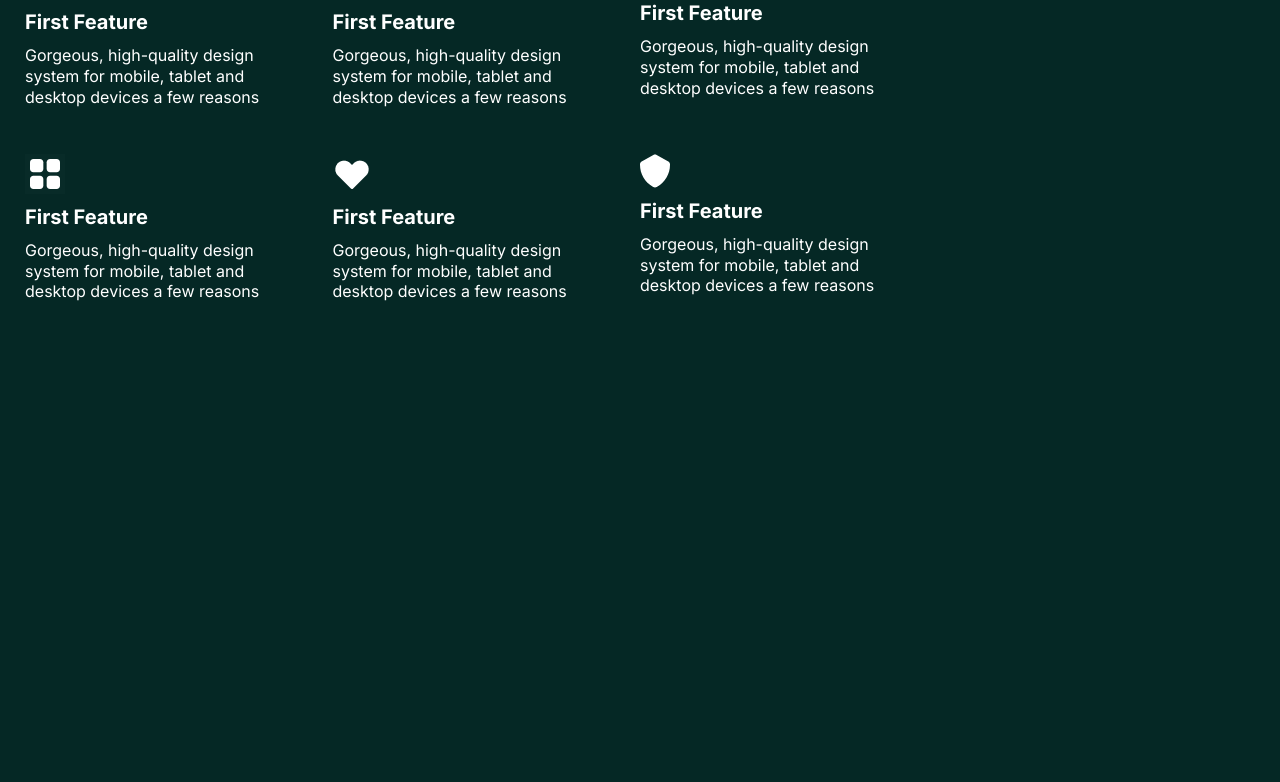
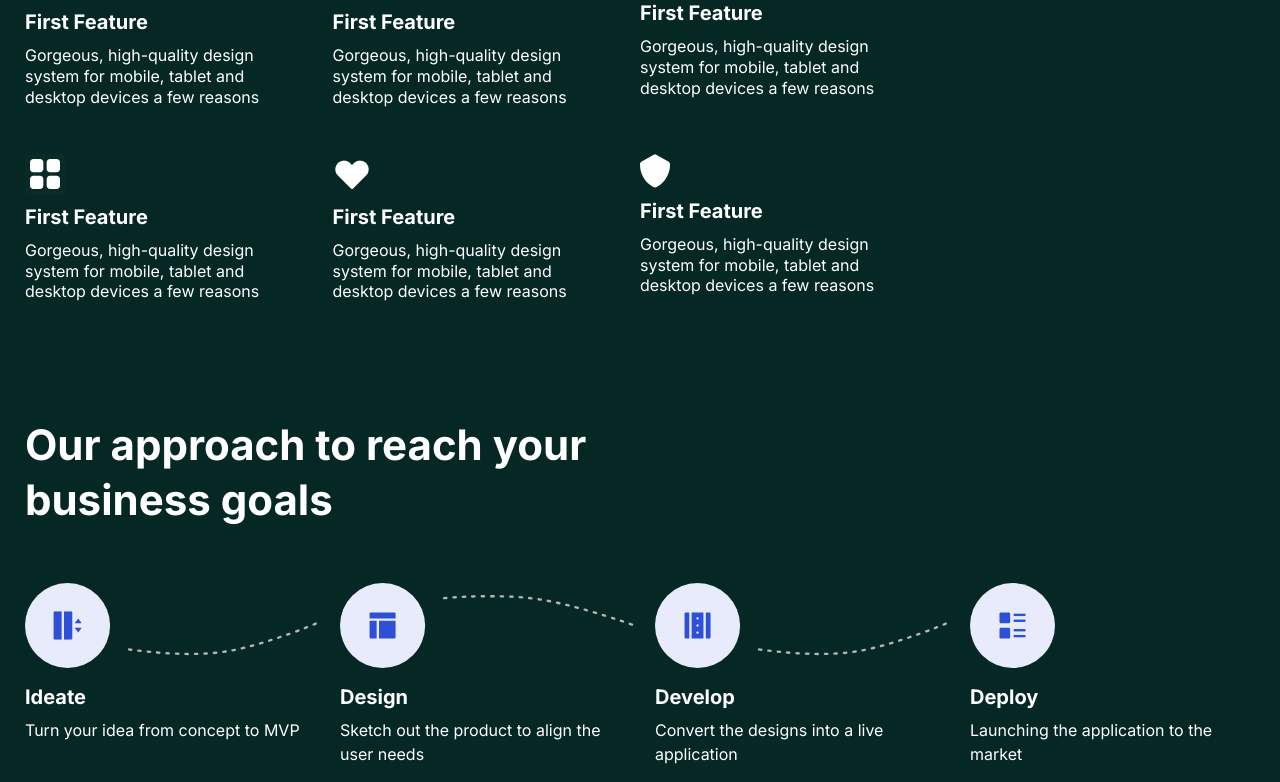
Before and after one commit to ecpieritz/tweakful, a React (Create React App) app: page / in a window 1280 px wide. Shown: the part 1637-2419 px from the top of the page. Before the commit the page ends 1955 px from the top, so only its background shows below. Built offline with nearby package versions, Linux system fonts and the light colour scheme.

Commit message:
Added goals section

```diff
--- /dev/null
+++ b/src/components/Goals/index.js
@@ -0,0 +1,45 @@
+import React from 'react'
+
+import goal1 from '../../assets/imgs/icons/tf-icon__home__goals__01.svg'
+import goal2 from '../../assets/imgs/icons/tf-icon__home__goals__02.svg'
+import goal3 from '../../assets/imgs/icons/tf-icon__home__goals__03.svg'
+import goal4 from '../../assets/imgs/icons/tf-icon__home__goals__04.svg'
+
+const Goals = () => {
+  return (
+    <section className='tf-steps section'>
+      <div className='container-fluid'>
+        <h3>Our approach to reach your business goals</h3>
+
+        <div className='row'>
+          <div className='col-lg-3 mt-5'>
+            <img src={goal1} alt="" className='mb-3' />
+            <h4>Ideate</h4>
+            <p>Turn your idea from concept to MVP</p>
+          </div>
+
+          <div className='col-lg-3 mt-5'>
+            <img src={goal2} alt="" className='mb-3' />
+            <h4>Design</h4>
+            <p>Sketch out the product to align the user needs</p>
+          </div>
+
+          <div className='col-lg-3 mt-5'>
+            <img src={goal3} alt="" className='mb-3' />
+            <h4>Develop</h4>
+            <p>Convert the designs into a live application</p>
+          </div>
+
+          <div className='col-lg-3 mt-5'>
+            <img src={goal4} alt="" className='mb-3' />
+            <h4>Deploy</h4>
+            <p>Launching the application to the market</p>
+          </div>
+
+        </div>
+      </div>
+    </section>
+  )
+}
+
+export default Goals
--- a/src/pages/Home/index.js
+++ b/src/pages/Home/index.js
@@ -1,7 +1,8 @@
 import React from 'react'
 import HomeHeader from '../../components/HomeHeader'
+import VideoSection from '../../components/VideoSection'
 import Topics from '../../components/TopicsSection'
-import VideoSection from '../../components/VideoSection'
+import Goals from '../../components/Goals'
 
 const Home = () => {
   return (
@@ -9,6 +10,7 @@ const Home = () => {
      <HomeHeader />
      <VideoSection />
      <Topics />
+     <Goals />
     </>
   )
 }
--- /dev/null
+++ b/src/scss/components/_goals.scss
@@ -0,0 +1,20 @@
+@import '../abstracts/variables';
+
+.tf-steps{
+  h3{
+    width: 50%;
+
+    @media(max-width: 780px){
+      width: 100%;
+    }
+  }
+
+  .col-lg-3{
+    img{
+      height: 85px;
+    }
+    p{
+      line-height: 1.5;
+    }
+  }
+}
--- a/src/scss/main.scss
+++ b/src/scss/main.scss
@@ -9,3 +9,4 @@
 @import './components/buttons';
 @import './components/video';
 @import './components/topics';
+@import './components/goals';
```
